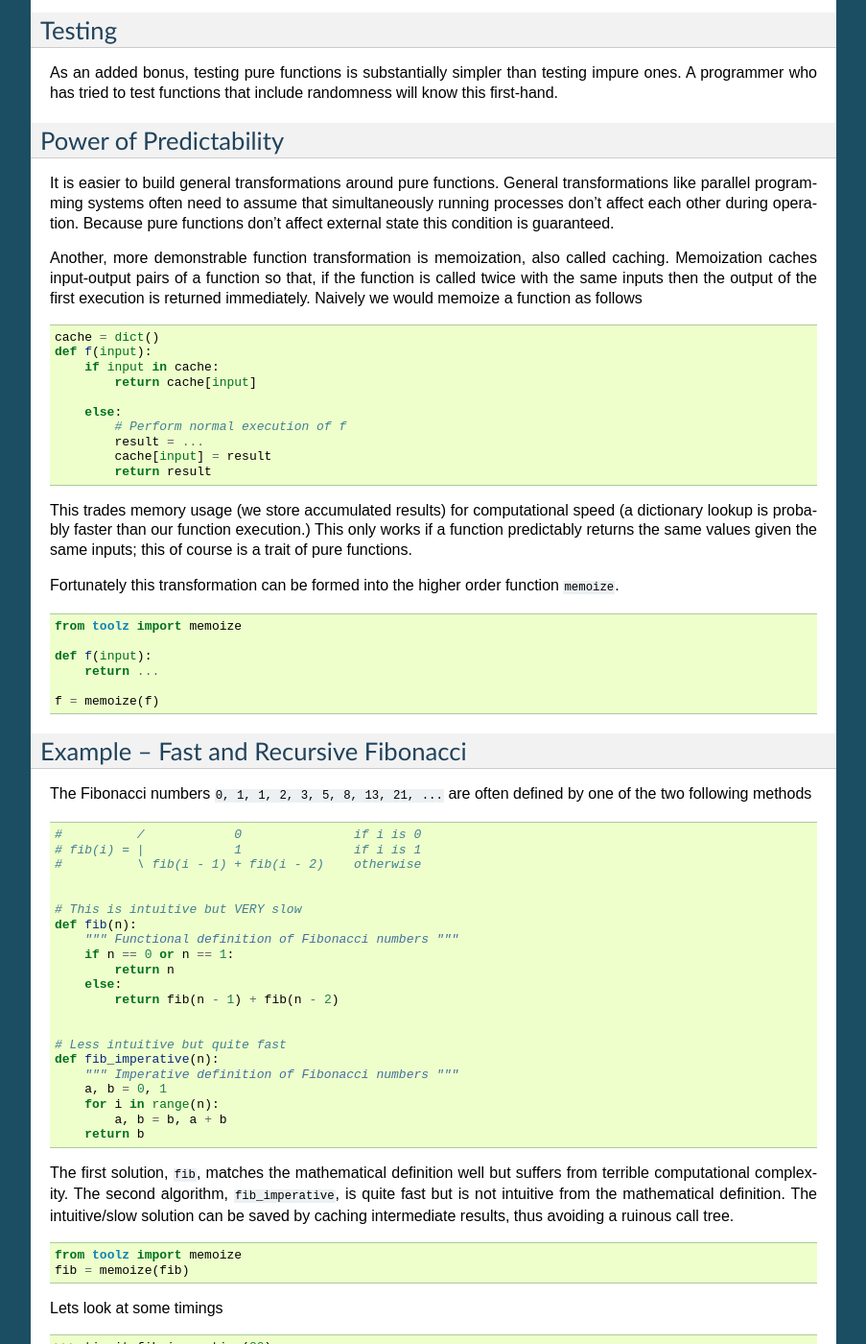
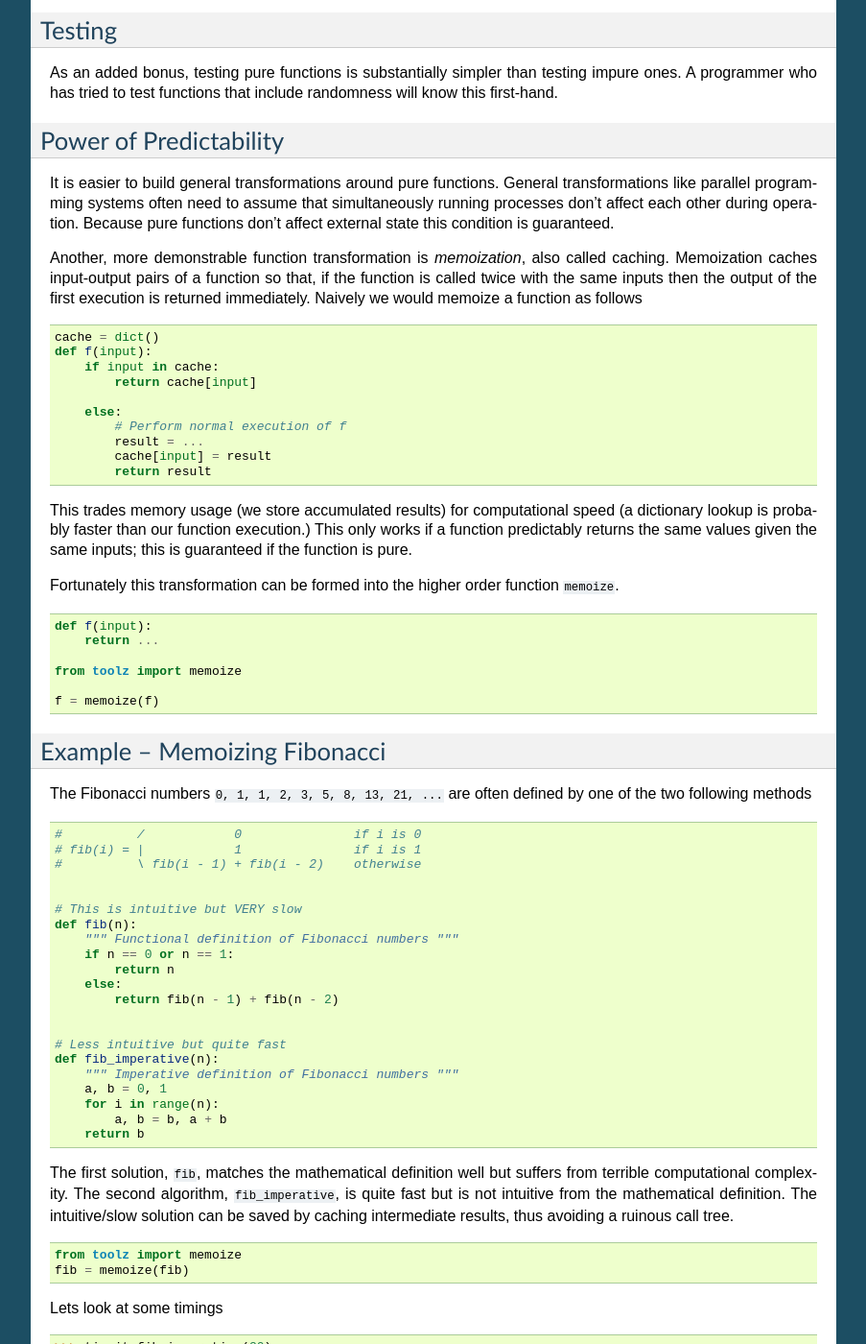
Before and after one commit to pytoolz/toolz, a Sphinx documentation site: the page built from doc/source/purity.rst, in a window 1280 px wide and 1400 px high, scrolled down 1430 px. Shown: the whole window at 96% size, without its empty margins (198-1101 px from the left). Built offline with Sphinx 7.4.7, drawn with Linux system fonts in a browser that asks for light colours; some of the changed text lies outside the part shown.

Commit message:
clean up and simplify memoization prose

```diff
--- a/doc/source/purity.rst
+++ b/doc/source/purity.rst
@@ -102,7 +102,7 @@ Power of Predictability
 
 It is easier to build general transformations around pure functions.  General transformations like parallel programming systems often need to assume that simultaneously running processes don't affect each other during operation.  Because pure functions don't affect external state this condition is guaranteed.
 
-Another, more demonstrable function transformation is memoization, also called caching.  Memoization caches input-output pairs of a function so that, if the function is called twice with the same inputs then the output of the first execution is returned immediately.  Naively we would memoize a function as follows
+Another, more demonstrable function transformation is *memoization*, also called caching.  Memoization caches input-output pairs of a function so that, if the function is called twice with the same inputs then the output of the first execution is returned immediately.  Naively we would memoize a function as follows
 
 .. code::
 
@@ -119,7 +119,8 @@ Another, more demonstrable function transformation is memoization, also called c
 
 This trades memory usage (we store accumulated results) for computational speed
 (a dictionary lookup is probably faster than our function execution.)  This
-only works if a function predictably returns the same values given the same inputs; this of course is a trait of pure functions.
+only works if a function predictably returns the same values given the same
+inputs; this is guaranteed if the function is pure.
 
 Fortunately this transformation can be formed into the higher order function
 ``memoize``.
@@ -127,16 +128,16 @@ Fortunately this transformation can be formed into the higher order function
 
 .. code::
 
-    from toolz import memoize
-
     def f(input):
         return ...
+
+    from toolz import memoize
 
     f = memoize(f)
 
 
-Example -- Fast and Recursive Fibonacci
----------------------------------------
+Example -- Memoizing Fibonacci
+------------------------------
 
 The Fibonacci numbers ``0, 1, 1, 2, 3, 5, 8, 13, 21, ...`` are often defined by
 one of the two following methods
@@ -194,14 +195,5 @@ Lets look at some timings
     10000 loops, best of 3: 160 µs per loop
 
 While the functional and memoized result ``160us`` is not nearly as fast as the
-imperative ``8us`` it's still _much_ faster than the naive functional solution
-of ``1.5s``.  Additionally, it's often *fast enough* for most applications.
-
-The Fibonacci example highlights the difference between *what* code that
-defines what the function does, and *how* code that provides a recipe for how
-to execute the operation.  The functional solution here looks like a
-mathematical definition and so is called declarative or *what* code.  The
-imperative solution is strictly a sequence of steps, providing a recipes for
-*how* to compute the result.  Generally speaking what code is more
-intuitive and thereore preferable but often suffers from performance problems.
-Memoization is a way to reclaim some of that lost performance.
+imperative ``8us`` it's still *much* faster than the naive functional solution
+of ``1.5s``.  Additionally, it is often *fast enough* for most applications.
```
